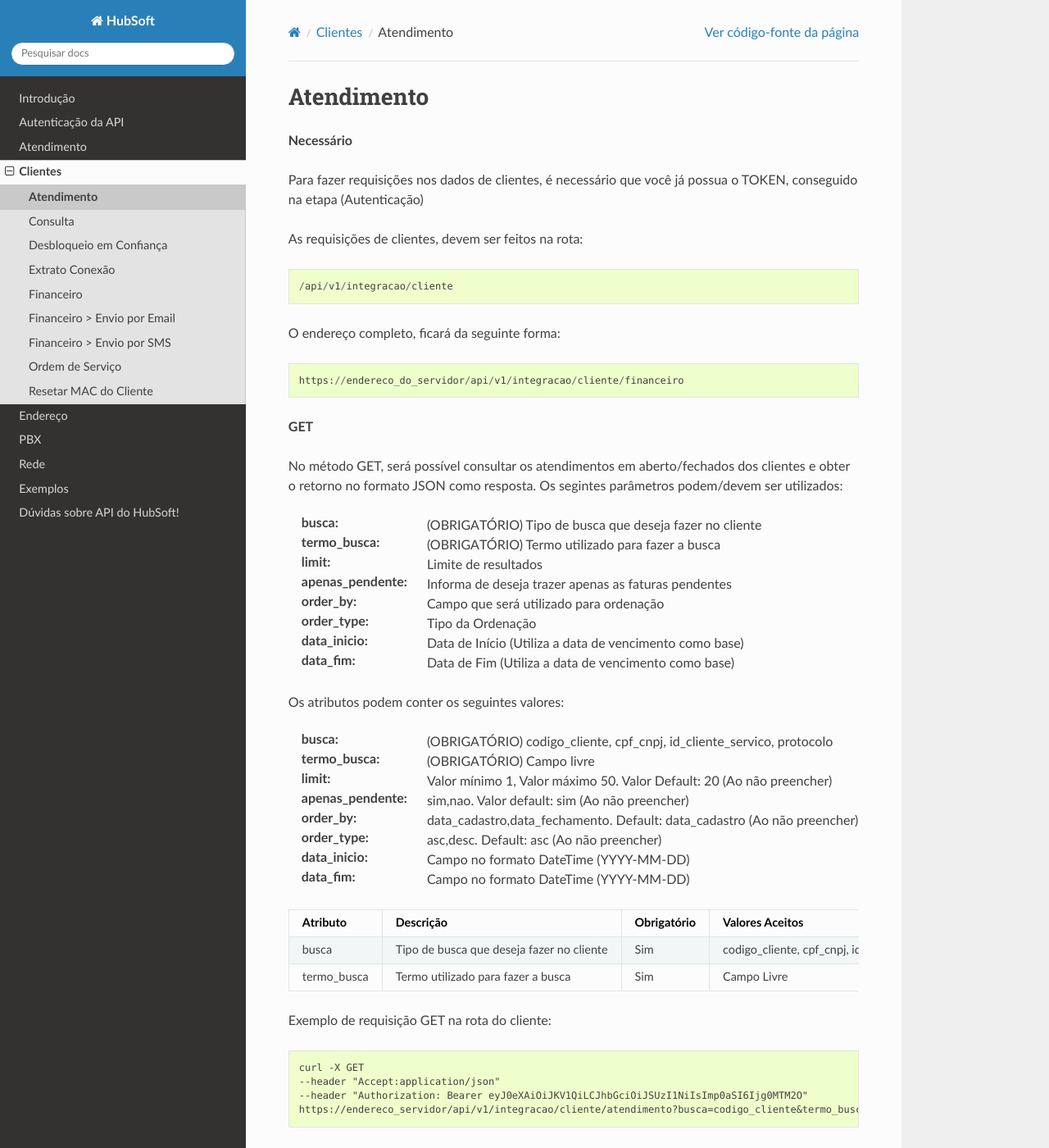
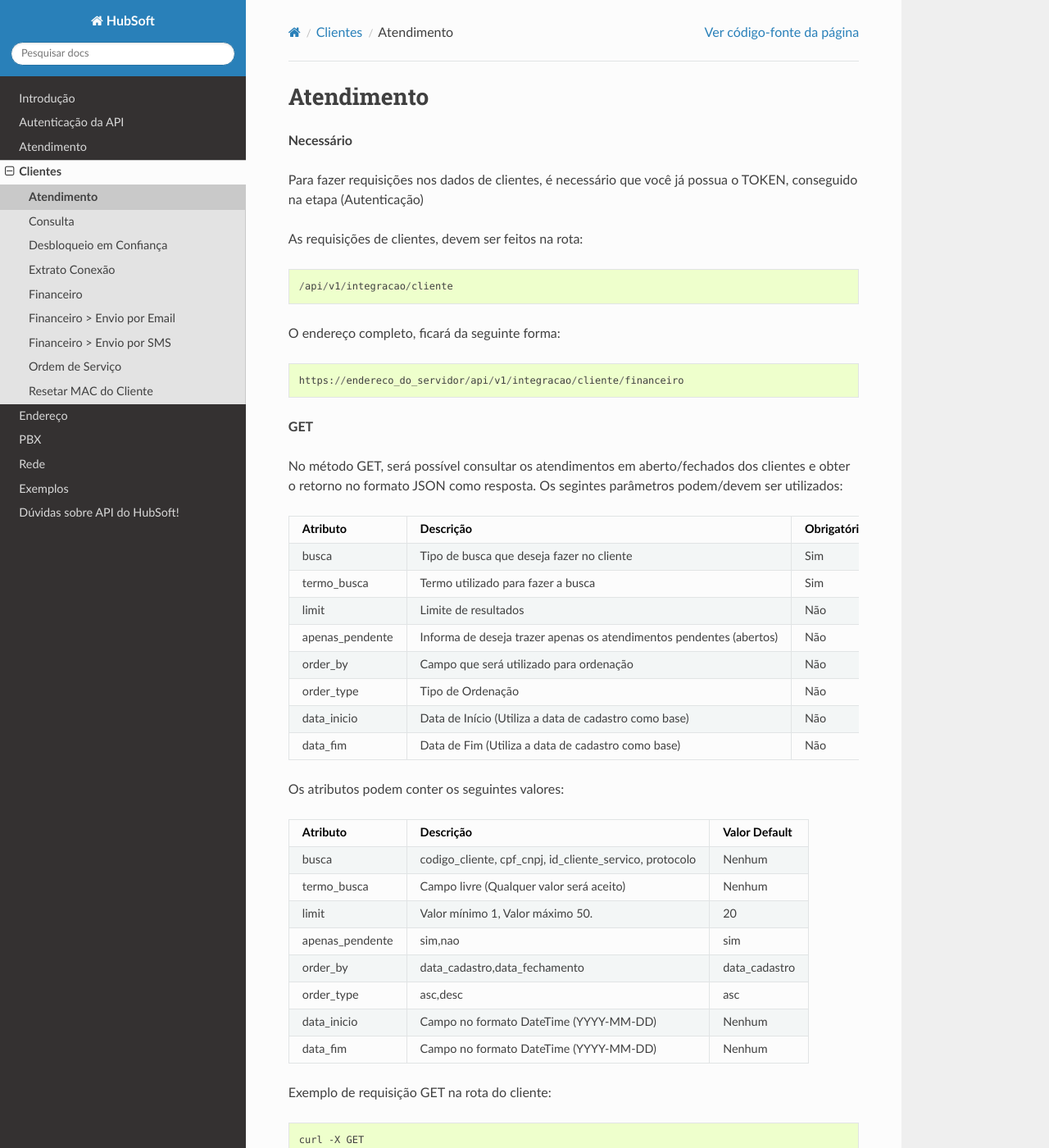
Before and after one commit to hubsoftbrasil/api, a Sphinx documentation site: the page built from docs/source/clientes/atendimento.rst, in a window 1280 px wide and 1400 px high. Shown: the whole window at 82% size. Built offline with Sphinx 7.4.7 and the Read the Docs theme 2.0.0, drawn with Linux system fonts in a browser that asks for light colours.

Commit message:
Melhorias na documentação

```diff
--- a/docs/source/clientes/atendimento.rst
+++ b/docs/source/clientes/atendimento.rst
@@ -17,43 +17,85 @@
 
 No método GET, será possível consultar os atendimentos em aberto/fechados dos clientes e obter o retorno no formato JSON como resposta. Os segintes parâmetros podem/devem ser utilizados:
 
-:busca: (OBRIGATÓRIO) Tipo de busca que deseja fazer no cliente
-:termo_busca: (OBRIGATÓRIO) Termo utilizado para fazer a busca
-:limit: Limite de resultados
-:apenas_pendente: Informa de deseja trazer apenas as faturas pendentes
-:order_by: Campo que será utilizado para ordenação
-:order_type: Tipo da Ordenação
-:data_inicio: Data de Início (Utiliza a data de vencimento como base)
-:data_fim: Data de Fim (Utiliza a data de vencimento como base)
+.. list-table::
+   :header-rows: 1
+
+   *  -  Atributo
+      -  Descrição
+      -  Obrigatório
+
+   *  -  busca
+      -  Tipo de busca que deseja fazer no cliente
+      -  Sim
+
+   *  -  termo_busca
+      -  Termo utilizado para fazer a busca
+      -  Sim
+
+   *  -  limit
+      -  Limite de resultados
+      -  Não
+
+   *  -  apenas_pendente
+      -  Informa de deseja trazer apenas os atendimentos pendentes (abertos)
+      -  Não
+
+   *  -  order_by
+      -  Campo que será utilizado para ordenação
+      -  Não
+
+   *  -  order_type
+      -  Tipo de Ordenação
+      -  Não
+
+   *  -  data_inicio
+      -  Data de Início (Utiliza a data de cadastro como base)
+      -  Não
+
+   *  -  data_fim
+      -  Data de Fim (Utiliza a data de cadastro como base)
+      -  Não
 
 Os atributos podem conter os seguintes valores:
-
-:busca: (OBRIGATÓRIO) codigo_cliente, cpf_cnpj, id_cliente_servico, protocolo
-:termo_busca: (OBRIGATÓRIO) Campo livre
-:limit: Valor mínimo 1, Valor máximo 50. Valor Default: 20 (Ao não preencher)
-:apenas_pendente: sim,nao. Valor default: sim (Ao não preencher)
-:order_by: data_cadastro,data_fechamento. Default: data_cadastro (Ao não preencher)
-:order_type: asc,desc. Default: asc (Ao não preencher)
-:data_inicio: Campo no formato DateTime (YYYY-MM-DD)
-:data_fim: Campo no formato DateTime (YYYY-MM-DD)
 
 .. list-table::
    :header-rows: 1
 
    *  -  Atributo
       -  Descrição
-      -  Obrigatório
-      -  Valores Aceitos
+      -  Valor Default
 
    *  -  busca
-      -  Tipo de busca que deseja fazer no cliente
-      -  Sim
       -  codigo_cliente, cpf_cnpj, id_cliente_servico, protocolo
+      -  Nenhum
 
    *  -  termo_busca
-      -  Termo utilizado para fazer a busca
-      -  Sim
-      -  Campo Livre
+      -  Campo livre (Qualquer valor será aceito)
+      -  Nenhum
+
+   *  -  limit
+      -  Valor mínimo 1, Valor máximo 50.
+      -  20
+
+   *  -  apenas_pendente
+      -  sim,nao
+      -  sim
+
+   *  -  order_by
+      -  data_cadastro,data_fechamento
+      -  data_cadastro
+
+   *  -  order_type
+      -  asc,desc
+      -  asc
+
+   *  -  data_inicio
+      -  Campo no formato DateTime (YYYY-MM-DD)
+      -  Nenhum
+
+   *  -  data_fim
+      -  Campo no formato DateTime (YYYY-MM-DD)
+      -  Nenhum
 
 Exemplo de requisição GET na rota do cliente::
 
```
